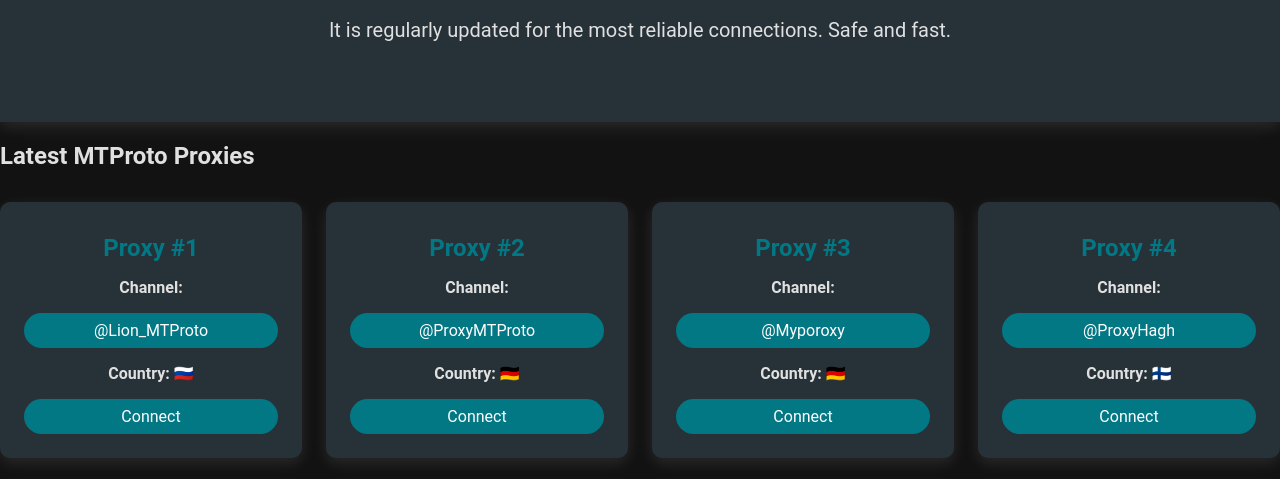
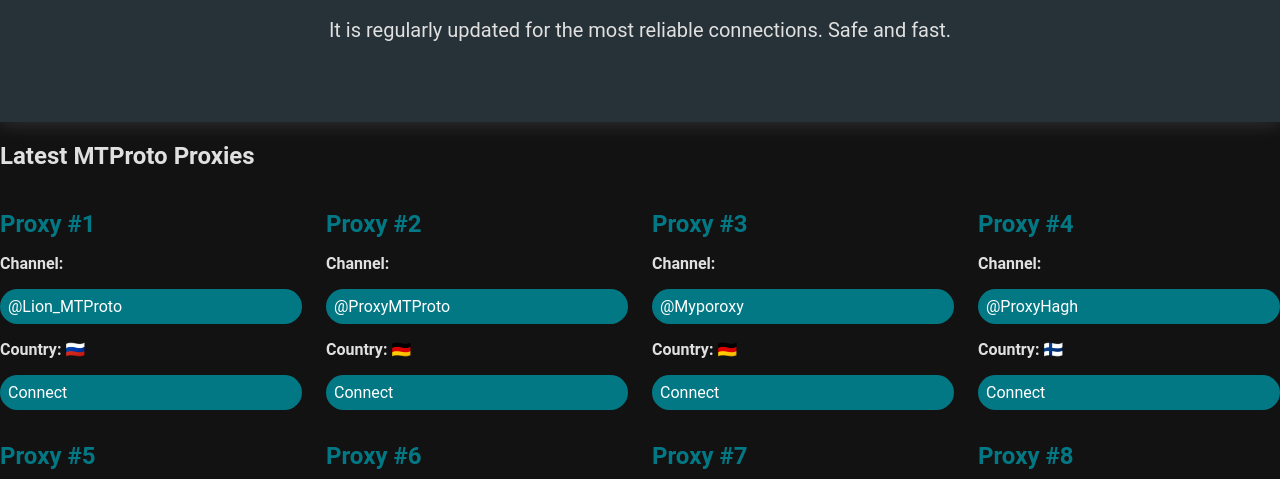
Before and after one commit to 3yed-61/MTP-Collector, a plain HTML site: page index.html in a window 1280 px wide. Shown: the part 238-717 px from the top of the page. Drawn offline with Linux system fonts and the light colour scheme.

Commit message:
Update index.html

```diff
--- a/index.html
+++ b/index.html
@@ -129,17 +129,23 @@
       }
 
       /* Proxy Card Styles */
-      .proxy-card {
-        background-color: var(--secondary-color);
-        border-radius: 10px;
-        box-shadow: var(--box-shadow);
-        padding: 1.5rem;
-        text-align: center;
+      .proxy-card a {
+        display: block;
+        padding: 0.5rem;
+        background-color: var(--primary-color);
+        color: white;
+        text-decoration: none;
+        border-radius: 25px;
+        margin-top: 1rem;
         transition: var(--transition);
+        overflow: hidden;
+        text-overflow: ellipsis;
+        white-space: nowrap;
       }
 
-      .proxy-card:hover {
-        transform: translateY(-5px);
+      .proxy-card a:hover {
+        background-color: var(--accent-color);
+        text-decoration: underline;
       }
 
       .proxy-card h3 {
```
